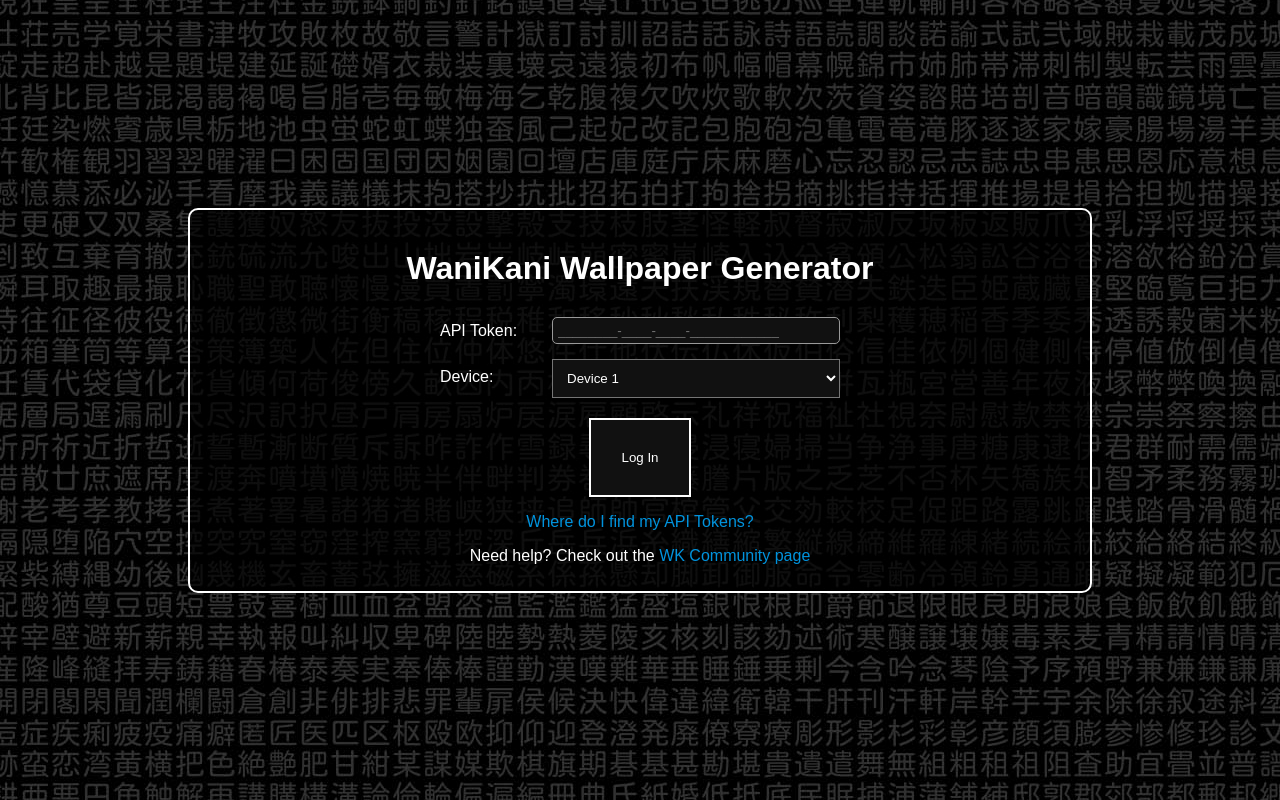
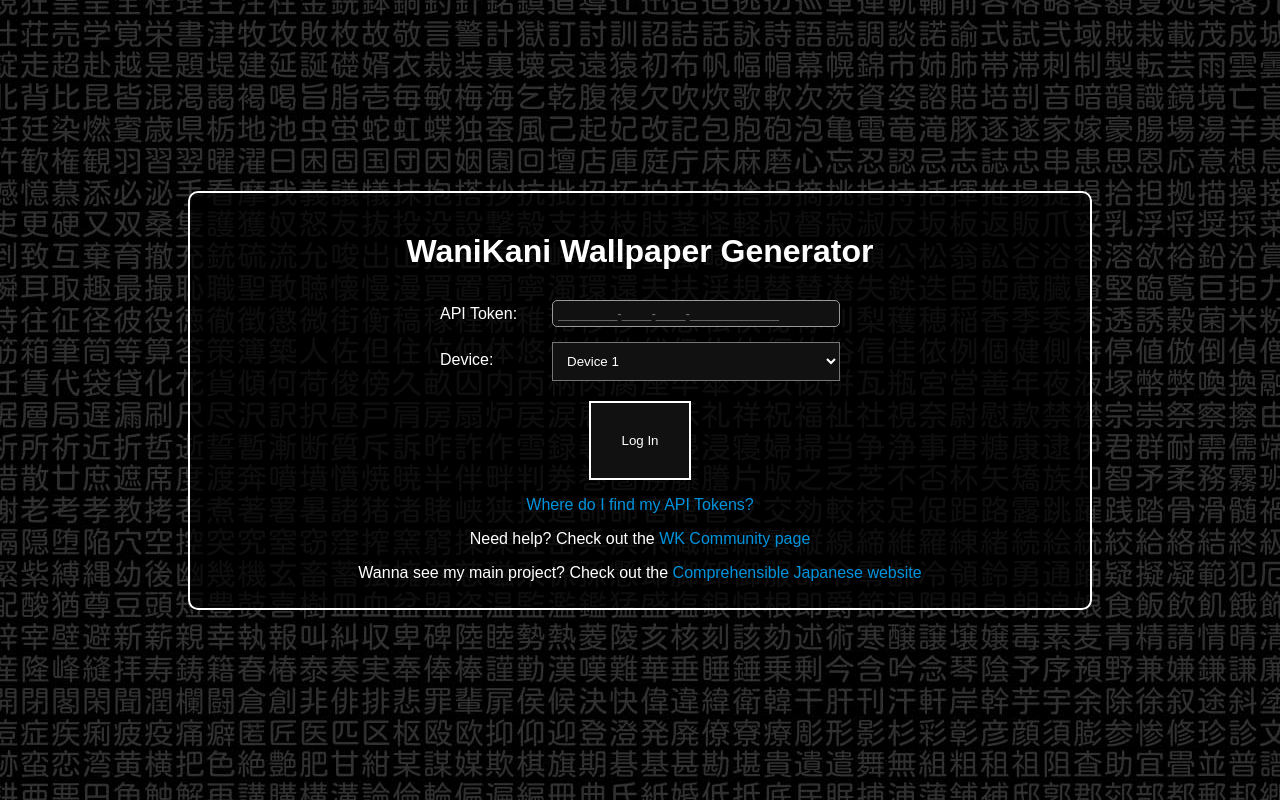
Before and after one commit to Bennycopter/WaniKani-Wallpaper-Generator, a PHP site: page / in a window 1280 px wide. Run offline with PHP 8.4, Linux system fonts and the light colour scheme.

Commit message:
Added link to CIJ

```diff
--- a/pages/login.php
+++ b/pages/login.php
@@ -140,6 +140,7 @@ include ROOT_DIR."/secret/banner.php";
     <div style="clear: both; height: 0;"></div>
     <p style="text-align: center"><a href="https://www.wanikani.com/settings/personal_access_tokens" target="_blank">Where do I find my API Tokens?</a></p>
     <p style="text-align: center">Need help?  Check out the <a target="_blank" href="https://community.wanikani.com/t/new-and-improved-wallpaper-generator/37321">WK Community page</a></p>
+    <p style="text-align: center">Wanna see my main project?  Check out the <a target="_blank" href="https://cijapanese.com">Comprehensible Japanese website</a></p>
 </div>
 
 </body>
```
